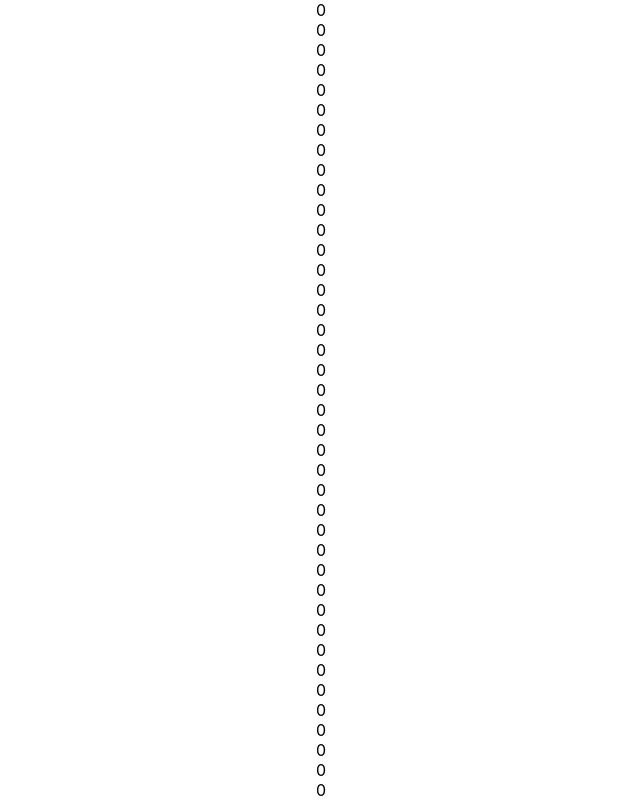
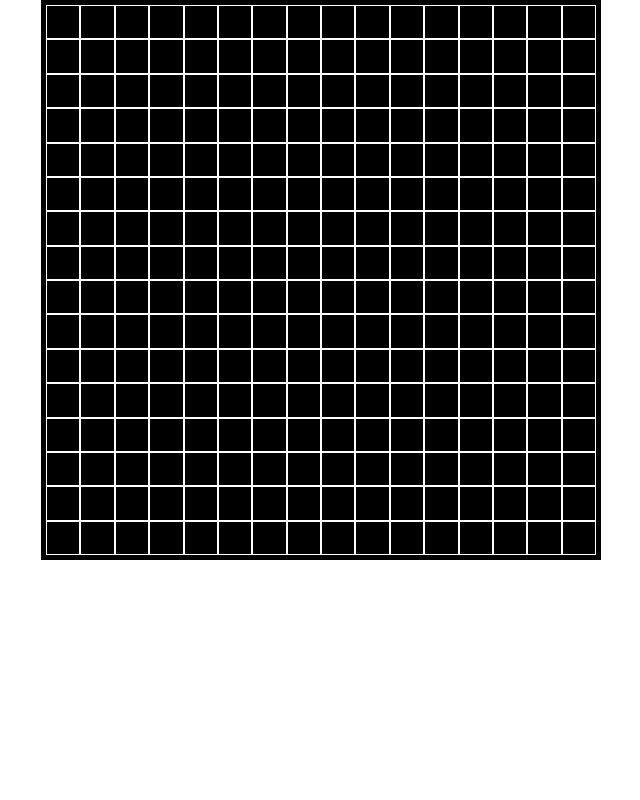
Before and after one commit to HumanRadical/led-matrix-generator, a React (Create React App) app: page / in a window 1280 px wide. Shown: the top 800 px of the page, without its empty margins (319-959 px from the left). Built offline with nearby package versions, Linux system fonts and the light colour scheme.

Commit message:
add styling

```diff
--- a/src/App.css
+++ b/src/App.css
@@ -1,3 +1,25 @@
 .App {
   text-align: center;
 }
+
+.grid {
+  border: 5px solid black;
+  margin: auto;
+  width: 500px;
+  height: 500px;
+  display: flex;
+  flex-wrap: wrap;
+  margin-top: 30px;
+  background-color: white;
+}
+
+.drawGrid {
+  width: 550px;
+  height: 550px;
+  margin-top: 0;
+}
+
+.drawPixel {
+  border: 1px solid white;
+  background-color: black;
+}
--- a/src/Grid.js
+++ b/src/Grid.js
@@ -1,28 +1,24 @@
 import { useState, useEffect } from 'react';
+
+const rows = 16;
+const cols = 16;
 
 const Grid = () => {
     const [grid, setGrid] = useState([]);
 
     useEffect(()=> {
-        const rows = 16;
-        const cols = 16;
         const defaultValue = 0;
 
-        const newGrid = Array.from({length: rows}, () => Array(cols).fill(defaultValue));
+        // const newGrid = Array.from({length: rows}, () => Array(cols).fill(defaultValue));
+        const newGrid = Array(rows * cols).fill(defaultValue);
         setGrid(newGrid);
     },[]);
 
     return (
-        <div>
+        <div className='grid drawGrid'>
             {
-                grid.map((row, rowIdx) =>
-                    <div key={rowIdx}>
-                        {
-                            row.map((col, colIdx) =>
-                                <div className='drawPixel' key={`${rowIdx}-${colIdx}`}>{col}</div>
-                            )
-                        }
-                    </div>
+                grid.map((pixel, pixelIndex) =>
+                    <div className='drawPixel' style={{ width: 550 / cols - 2, height: 550 / rows - 2}} key={`${pixelIndex}`}></div>
                 )
             }
         </div>
```
